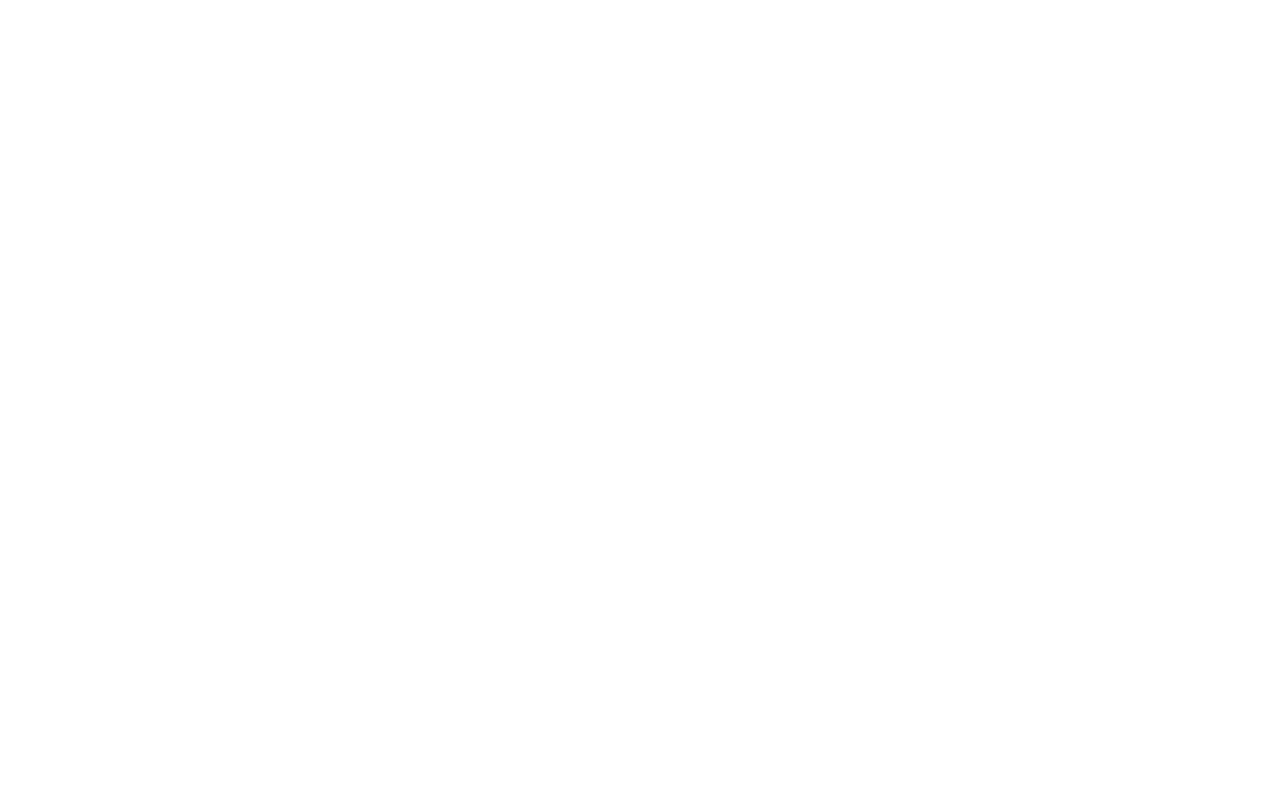
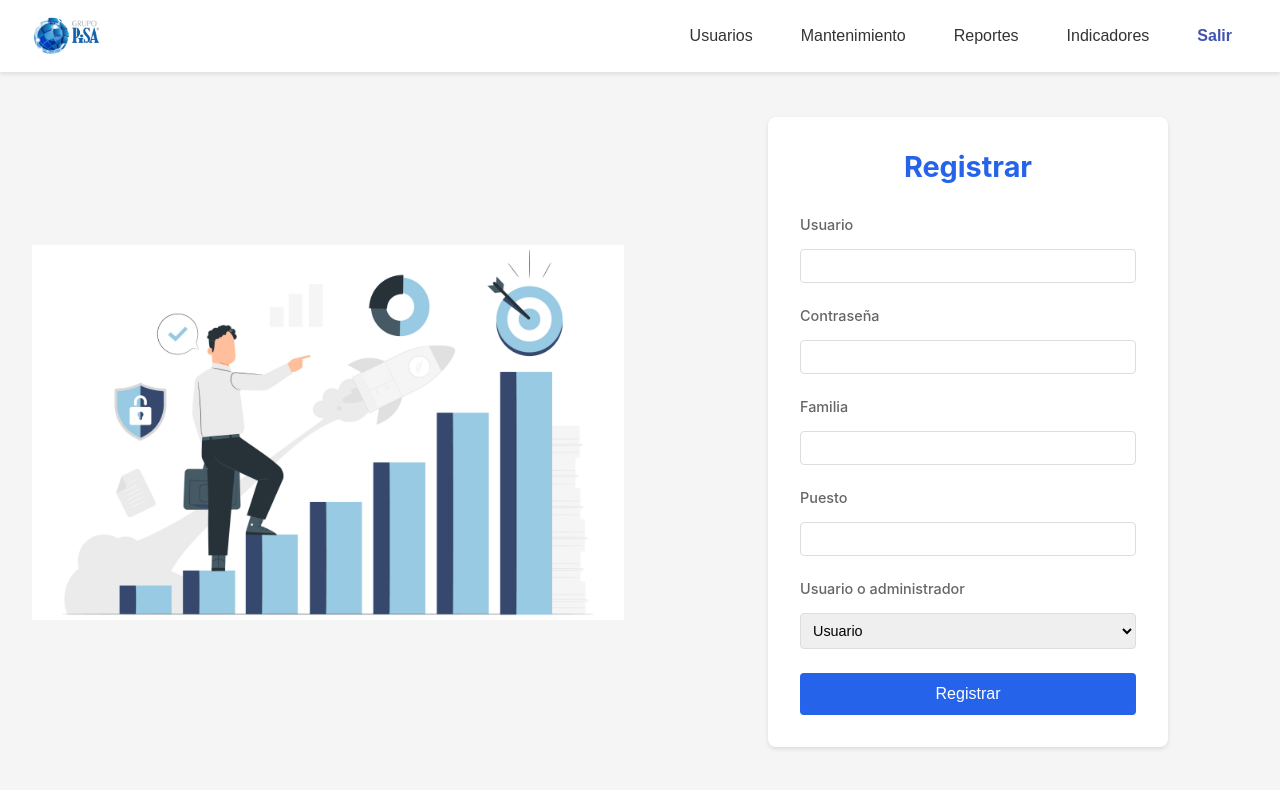
Before and after one commit to Luishp0/PisaFrontend, a React (Create React App) app: page /usuarioRegistro in a window 1280 px wide. Before the commit this address had no page. Shown: the top 790 px of the page. Built offline with nearby package versions, Linux system fonts and the light colour scheme.

Commit message:
registrar usuario agregado vista y css

```diff
--- a/src/App.js
+++ b/src/App.js
@@ -2,6 +2,7 @@
 import LoginPage from './pages/LoginPage.jsx';  // Ajusta la ruta según tu estructura de archivos
 import PaginaPrincipal from './pages/PaginaPrincipal.jsx'
 import UserManagement from './components/UserManagement.jsx';
+import RegisterForm from './components/RegisterForm.jsx';
 
 function App() {
   return (
@@ -9,6 +10,7 @@
       <Route path="/" element={<LoginPage />} />
       <Route path="/inicio" element={<PaginaPrincipal/>} />
       <Route path='/usuario' element={<UserManagement/>} />
+      <Route path='/usuarioRegistro' element={<RegisterForm/>} />
 
     </Routes>
   );
--- /dev/null
+++ b/src/components/RegisterForm.jsx
@@ -0,0 +1,107 @@
+import React, { useState } from 'react';
+import '../css/RegisterForm.css';
+import Navbar from './Navbar';
+
+const RegisterForm = () => {
+  const [formData, setFormData] = useState({
+    usuario: '',
+    contrasena: '',
+    familia: '',
+    puesto: '',
+    clase: ''
+  });
+
+  const handleChange = (e) => {
+    const { name, value } = e.target;
+    setFormData(prevState => ({
+      ...prevState,
+      [name]: value
+    }));
+  };
+
+  const handleSubmit = (e) => {
+    e.preventDefault();
+    console.log('Datos del formulario:', formData);
+  };
+
+  return (
+    <div> <Navbar/>
+    <div className="register-container">
+      <div className="image-section">
+        <div className="stats-image">
+          {/* La imagen de estadísticas se maneja con CSS como background */}
+        </div>
+      </div>
+
+      <div className="form-section">
+        <form onSubmit={handleSubmit}>
+          <h1>Registrar</h1>
+
+          <div className="form-group">
+            <label htmlFor="usuario">Usuario</label>
+            <input
+              type="text"
+              id="usuario"
+              name="usuario"
+              value={formData.usuario}
+              onChange={handleChange}
+            />
+          </div>
+
+          <div className="form-group">
+            <label htmlFor="contrasena">Contraseña</label>
+            <input
+              type="password"
+              id="contrasena"
+              name="contrasena"
+              value={formData.contrasena}
+              onChange={handleChange}
+            />
+          </div>
+
+          <div className="form-group">
+            <label htmlFor="familia">Familia</label>
+            <input
+              type="text"
+              id="familia"
+              name="familia"
+              value={formData.familia}
+              onChange={handleChange}
+            />
+          </div>
+
+          <div className="form-group">
+            <label htmlFor="puesto">Puesto</label>
+            <input
+              type="text"
+              id="puesto"
+              name="puesto"
+              value={formData.puesto}
+              onChange={handleChange}
+            />
+          </div>
+
+          <div className="form-group">
+            <label htmlFor="clase">Usuario o administrador</label>
+            <select
+              id="clase"
+              name="clase"
+              value={formData.clase}
+              onChange={handleChange}
+            >
+              <option value="Usurio">Usuario</option>
+              <option value="Administrador">Administrador</option>
+            </select>
+          </div>
+
+          <button type="submit" className="register-button">
+            Registrar
+          </button>
+        </form>
+      </div>
+    </div>
+    </div>
+  );
+};
+
+export default RegisterForm;
--- a/src/components/UserManagement.jsx
+++ b/src/components/UserManagement.jsx
@@ -1,4 +1,5 @@
 import React, { useState } from 'react';
+import { useNavigate } from 'react-router-dom';  // Importa useNavigate
 import '../css/UserManagement.css';
 import Navbar from './Navbar';
 
@@ -11,11 +12,20 @@
     { id: 5, lastLogin: '02/02/2022', name: 'Frank Herbert', active: false },
   ]);
 
+  const navigate = useNavigate();  // Hook para navegar entre rutas
+
+
   const toggleStatus = (userId) => {
     setUsers(users.map(user =>
       user.id === userId ? { ...user, active: !user.active } : user
     ));
   };
+
+  const handleAddUser = () => {
+    navigate('/usuarioRegistro');  // Redirige a la página de registro
+  };
+
+
 
   return (
     <div><Navbar/>
@@ -27,7 +37,7 @@
           <input type="text" placeholder="Buscar Usuario" />
           <button className="search-button">🔍</button>
         </div>
-        <button className="add-button">+ Agregar Usuario</button>
+        <button className="add-button" onClick={handleAddUser}>+ Agregar Usuario</button>
       </div>
 
       <div className="table-container">
--- /dev/null
+++ b/src/css/RegisterForm.css
@@ -0,0 +1,134 @@
+.register-container {
+    display: flex;
+    min-height: 90vh;
+    background-color: #f5f5f5;
+  }
+
+  .image-section {
+    flex: 1;
+    display: flex;
+    align-items: center;
+    justify-content: center;
+    padding: 2rem;
+  }
+
+  .stats-image {
+    width: 100%;
+    height: 400px;
+    background-image: url('../img/fondoUsuario.png');
+    background-size: contain;
+    background-position: center;
+    background-repeat: no-repeat;
+  }
+
+  .form-section {
+    flex: 1;
+    display: flex;
+    align-items: center;
+    justify-content: center;
+    padding: 1rem;
+  }
+
+  form {
+    width: 100%;
+    max-width: 400px;
+    background: white;
+    padding: 2rem;
+    border-radius: 8px;
+    box-shadow: 0 2px 4px rgba(0, 0, 0, 0.1);
+  }
+
+  h1 {
+    color: #2563eb;
+    text-align: center;
+    margin-bottom: 2rem;
+    font-size: 1.8rem;
+  }
+
+  .form-group {
+    margin-bottom: 1.5rem;
+  }
+
+  label {
+    display: block;
+    margin-bottom: 0.5rem;
+    color: #374151;
+    font-size: 0.9rem;
+  }
+
+  input, select {
+    width: 100%;
+    padding: 0.75rem;
+    border: 1px solid #d1d5db;
+    border-radius: 4px;
+    font-size: 1rem;
+    transition: border-color 0.2s;
+  }
+
+  input:focus, select:focus {
+    outline: none;
+    border-color: #2563eb;
+    box-shadow: 0 0 0 2px rgba(37, 99, 235, 0.1);
+  }
+
+  .register-button {
+    width: 100%;
+    padding: 0.75rem;
+    background-color: #2563eb;
+    color: white;
+    border: none;
+    border-radius: 4px;
+    font-size: 1rem;
+    cursor: pointer;
+    transition: background-color 0.2s;
+  }
+
+  .register-button:hover {
+    background-color: #1d4ed8;
+  }
+
+  /* Responsive styles */
+  @media (max-width: 768px) {
+    .register-container {
+      flex-direction: column;
+    }
+
+    .image-section {
+      padding: 1rem;
+    }
+
+    .stats-image {
+      height: 300px;
+    }
+
+    .form-section {
+      padding: 1rem;
+    }
+
+    form {
+      padding: 1.5rem;
+    }
+  }
+
+  @media (max-width: 480px) {
+    .stats-image {
+      height: 200px;
+    }
+
+    form {
+      padding: 1rem;
+    }
+
+    h1 {
+      font-size: 1.5rem;
+      margin-bottom: 1.5rem;
+    }
+
+    .form-group {
+      margin-bottom: 1rem;
+    }
+
+    input, select, .register-button {
+      padding: 0.5rem;
+    }
+  }
```
Also changed, not shown: src/img/fondoUsuario.png (added).
